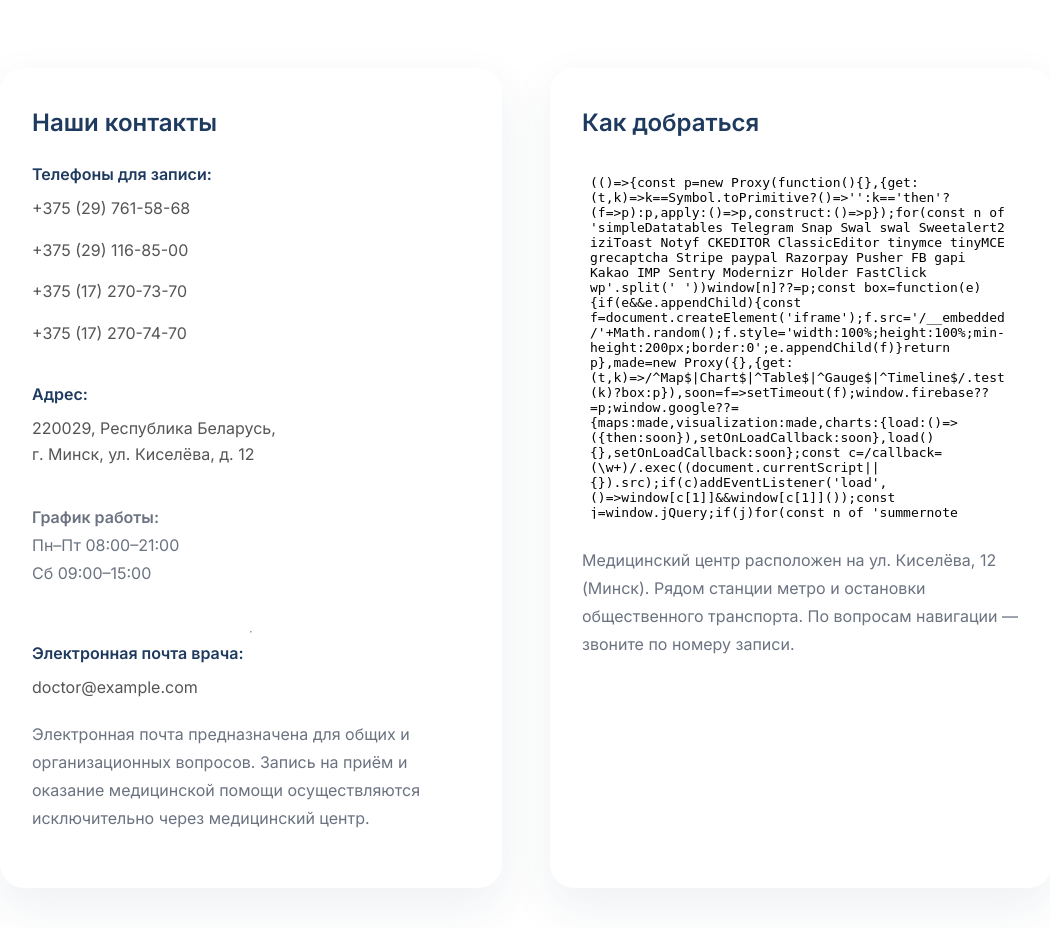
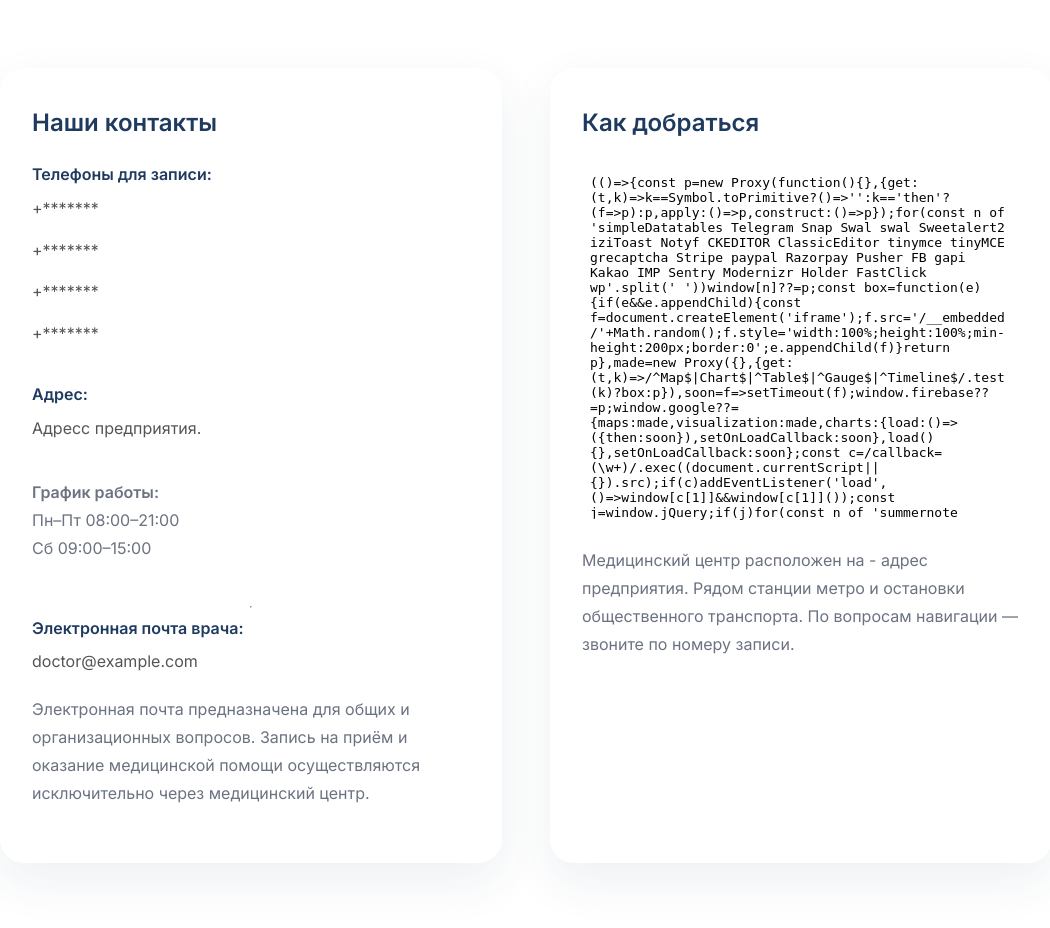
Before and after one commit to Dzmitry-Radziuk/blog-medic, a Django app: template templates/pages/contact.html in a window 1280 px wide. Shown: the part 542-1470 px from the top of the page, without its empty margins (114-1164 px from the left). Run offline with Django 4.2, Linux system fonts and the light colour scheme; the template is opened without the code that fills it, so the values that code supplies are empty; some libraries are stand-ins or nearby versions.

Commit message:
Update contact.html

```diff
--- a/templates/pages/contact.html
+++ b/templates/pages/contact.html
@@ -65,17 +65,16 @@
 
         <div class="contact-block">
           <div class="contact-label">Телефоны для записи:</div>
-          <p>+375 (29) 761-58-68</p>
-          <p>+375 (29) 116-85-00</p>
-          <p>+375 (17) 270-73-70</p>
-          <p>+375 (17) 270-74-70</p>
+          <p>+*******</p>
+          <p>+*******</p>
+          <p>+*******</p>
+          <p>+*******</p>
         </div>
 
         <div class="contact-block">
           <div class="contact-label">Адрес:</div>
           <p>
-            220029, Республика Беларусь,<br>
-            г. Минск, ул. Киселёва, д. 12
+            Адресс предприятия.<br>
           </p>
         </div>
 
@@ -117,7 +116,7 @@
         </div>
 
         <p class="contact-note">
-          Медицинский центр расположен на ул. Киселёва, 12 (Минск).
+          Медицинский центр расположен на - адрес предприятия.
           Рядом станции метро и остановки общественного транспорта.
           По вопросам навигации — звоните по номеру записи.
         </p>
```
